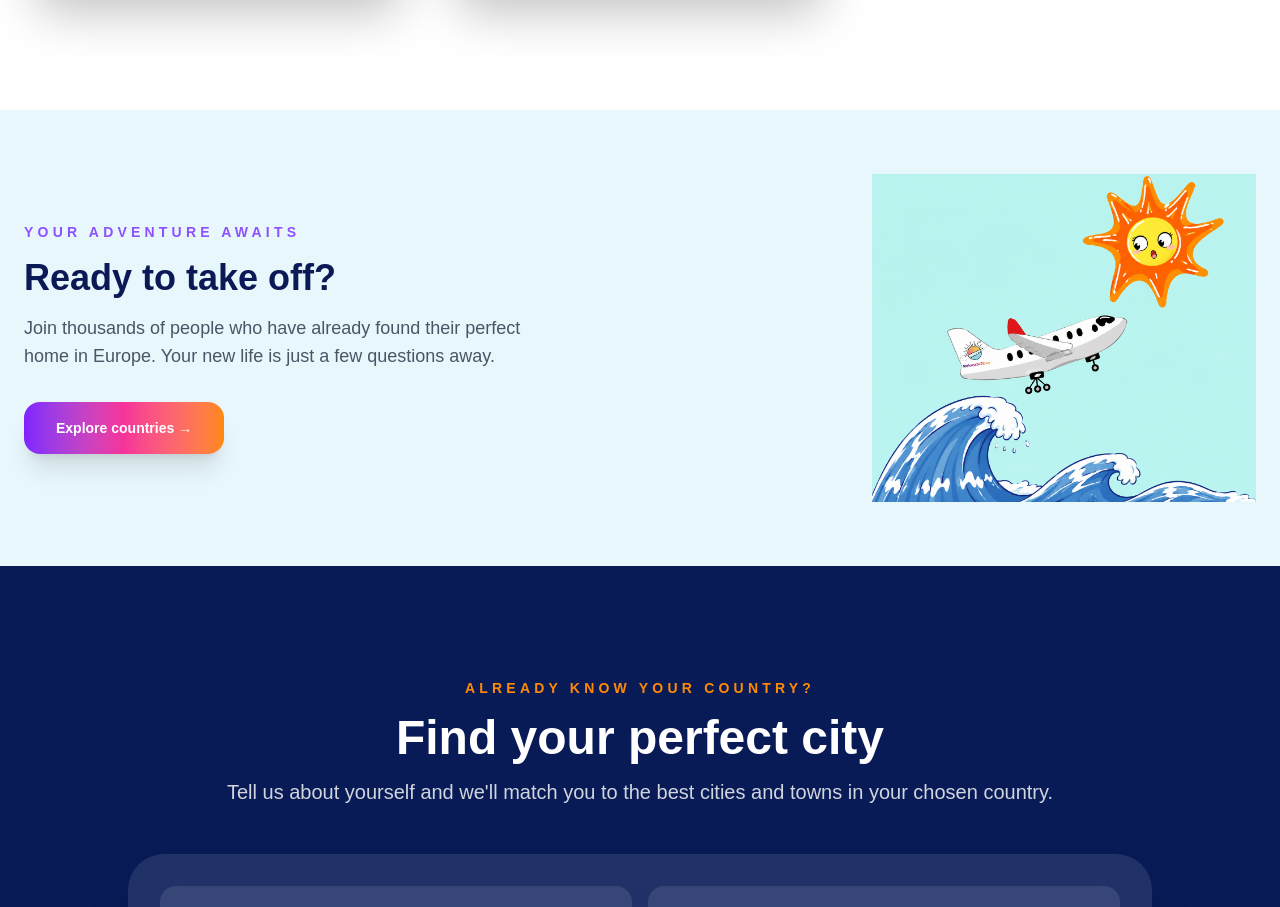
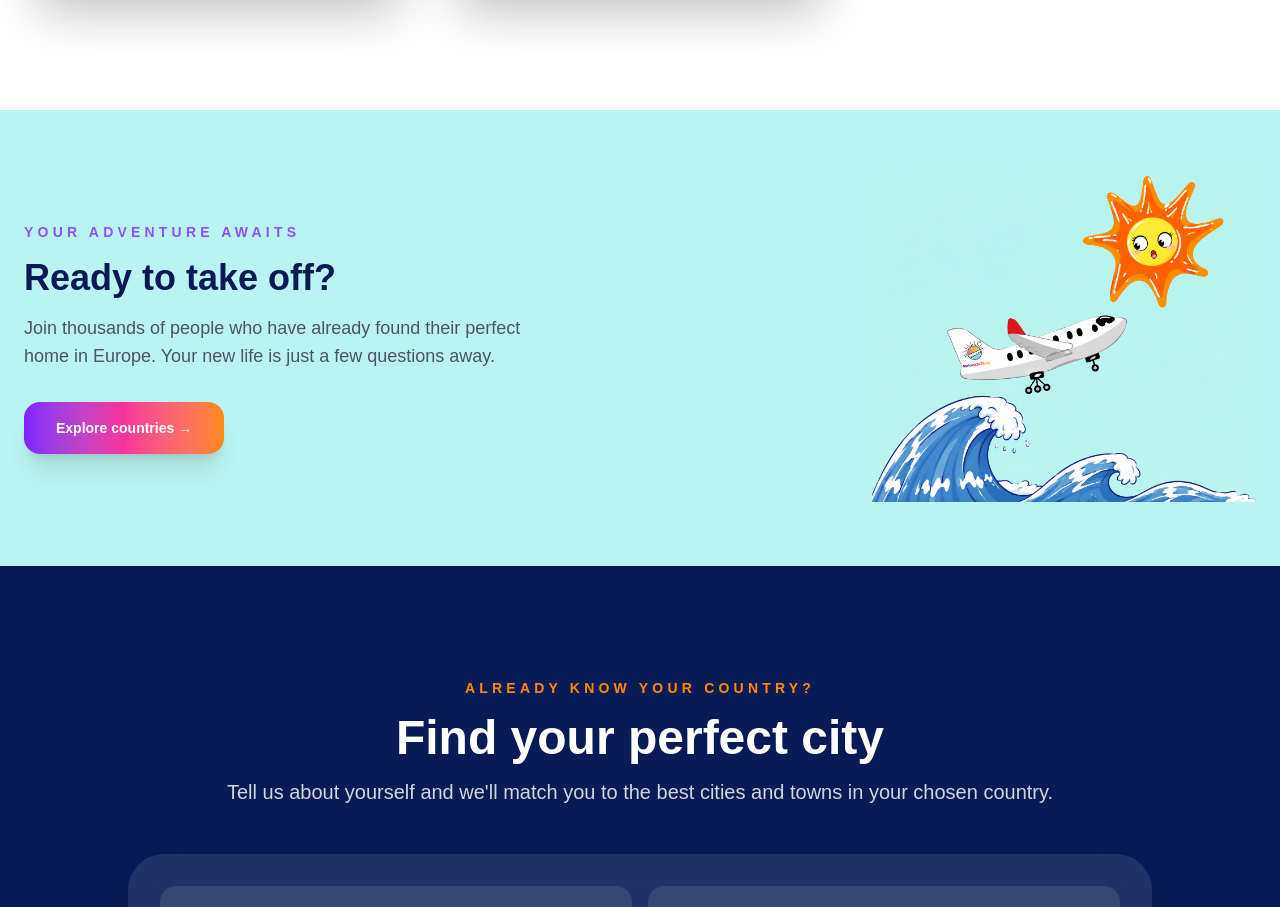
Before and after one commit to ZeppaVentures/Relocate2Day, a Next.js app: page / in a window 1280 px wide. Shown: the part 3081-3988 px from the top of the page. Built offline with nearby package versions, Linux system fonts and the light colour scheme; no server answers.

Commit message:
Match banner section background to illustration colour

```diff
--- a/app/page.tsx
+++ b/app/page.tsx
@@ -509,7 +509,7 @@ export default function Home() {
 
 
       {/* BANNER ILLUSTRATION */}
-      <section className="bg-[#e8f7fc] px-6 py-16 overflow-hidden">
+      <section className="bg-[#baf4f0] px-6 py-16 overflow-hidden">
         <div className="mx-auto max-w-7xl flex flex-col md:flex-row items-center justify-between gap-8">
           <div className="text-left max-w-lg">
             <div className="text-sm font-bold uppercase tracking-[0.3em] text-violet-500 mb-4">Your adventure awaits</div>
```
